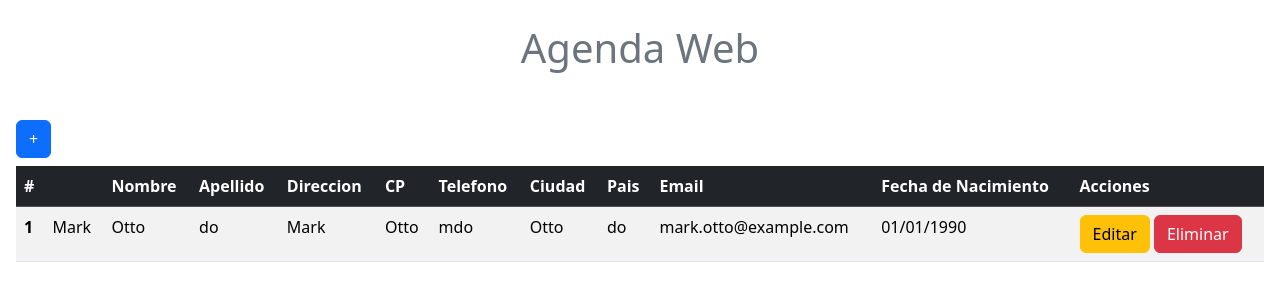
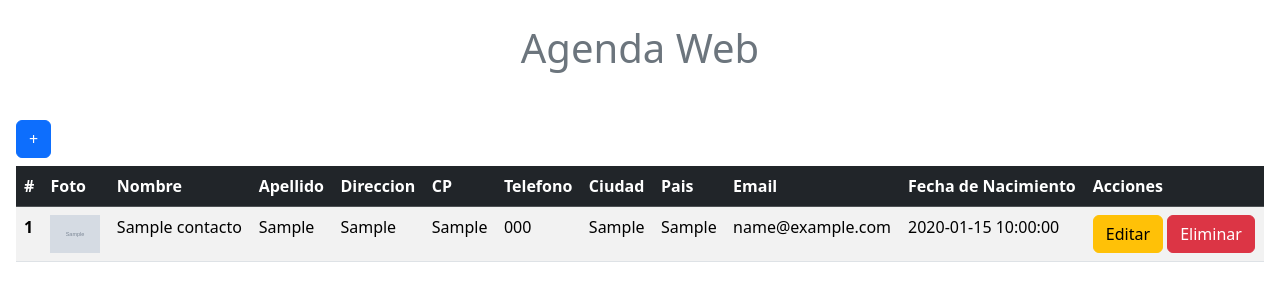
Before and after one commit to JonatanBadillo/Website-Development, a PHP site: page / in a window 1280 px wide. Shown: the top 301 px of the page. Run offline with PHP 8.4, Linux system fonts and the light colour scheme; tables that the repository leaves empty or names only in its code hold one stand-in row (values such as "Sample post"); grey boxes marked "Sample" are stand-in pictures.

Commit message:
recopilacion de datos a la tabla

```diff
--- /dev/null
+++ b/Agenda-Web/conexion.php
@@ -0,0 +1,6 @@
+<?php
+$conexion = new mysqli("127.0.0.1", "root", "", "contactos_db");
+if ($conexion->connect_error) {
+    die("Error en la conexión: " . $conexion->connect_error);
+}
+?>
--- a/Agenda-Web/index.php
+++ b/Agenda-Web/index.php
@@ -11,8 +11,6 @@
 
 <body>
     <h1 class="text-center text-secondary font-weight-bold p-4">Agenda Web</h1>
-
-
 
     <div class="p-3 table-responsive">
 
@@ -75,7 +73,8 @@
                                 <input type="file" class="form-control" name="imagen">
 
                             </div>
-                            <input type="submit" class="form-control btn btn-success" value="Registrar" name="btnregistrar">
+                            <input type="submit" class="form-control btn btn-success" value="Registrar"
+                                name="btnregistrar">
                         </form>
                     </div>
                     <div class="modal-footer">
@@ -88,12 +87,13 @@
 
         <table class="table table-hover table-striped">
             <?php
-
+            require "conexion.php";
+            $sql = $conexion->query("SELECT * FROM contactos");
             ?>
             <thead class="table-dark">
                 <tr>
                     <th scope="col">#</th>
-                    <th scope="col"></th>
+                    <th scope="col">Foto</th>
                     <th scope="col">Nombre</th>
                     <th scope="col">Apellido</th>
                     <th scope="col">Direccion</th>
@@ -107,24 +107,32 @@
                 </tr>
             </thead>
             <tbody>
+                <?php
+                while ($datos = $sql->fetch_object()) {
+                    ?>
                     <tr>
-                    <th scope="row">1</th>
-                    <td>Mark</td>
-                    <td>Otto</td>
-                    <td>do</td>
-                    <td>Mark</td>
-                    <td>Otto</td>
-                    <td>mdo</td>
-                    <td>Otto</td>
-                    <td>do</td>
-                    <td>mark.otto@example.com</td>
-                    <td>01/01/1990</td>
+                        <th scope="row"><?php echo $datos->id; ?></th>
+                        <td><img src="ruta_a_tu_directorio_de_imagenes/<?php echo $datos->foto; ?>" alt="Foto" width="50">
+                        </td>
+                        <td><?php echo $datos->nombre; ?></td>
+                        <td><?php echo $datos->apellido; ?></td>
+                        <td><?php echo $datos->direccion; ?></td>
+                        <td><?php echo $datos->cp; ?></td>
+                        <td><?php echo $datos->telefono; ?></td>
+                        <td><?php echo $datos->ciudad; ?></td>
+                        <td><?php echo $datos->pais; ?></td>
+                        <td><?php echo $datos->email; ?></td>
+                        <td><?php echo $datos->fecha; ?></td>
                         <td>
                             <a href="#" class="btn btn-warning">Editar</a>
                             <a href="#" class="btn btn-danger">Eliminar</a>
                         </td>
                     </tr>
+                <?php
+                }
+                ?>
             </tbody>
+
         </table>
     </div>
 
```
Lines whose indentation alone changed are shown as unchanged.
